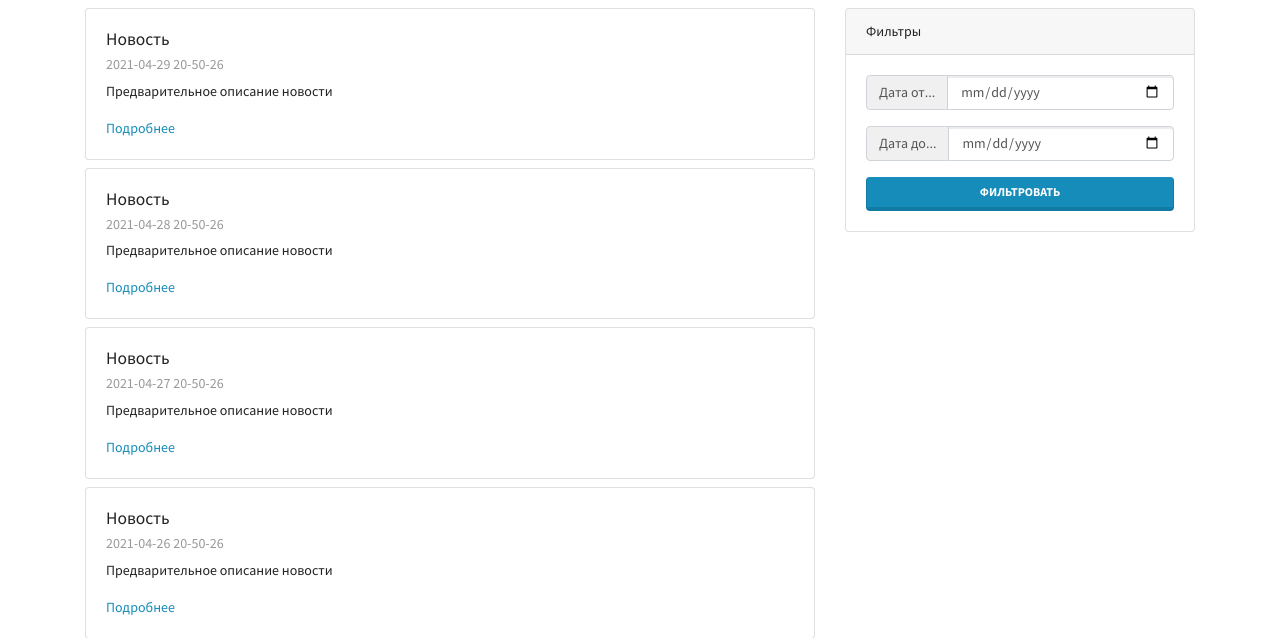
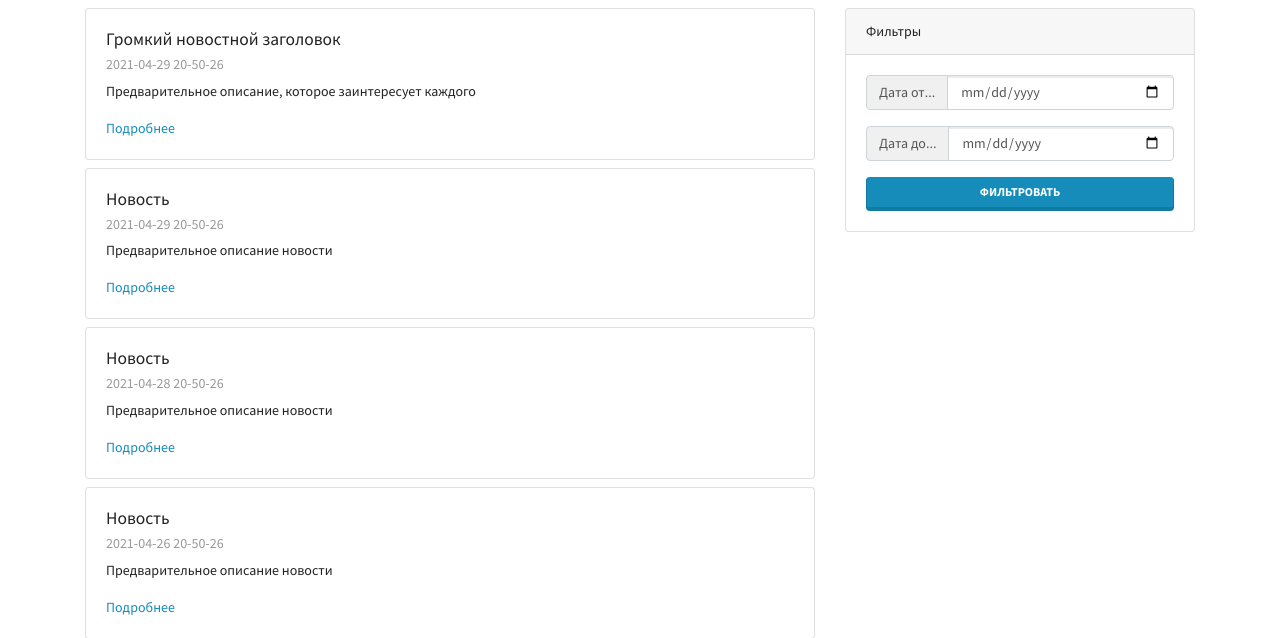
Before and after one commit to dmbachinin/Django-Framework, a Django app: page /mainapp/news/ in a window 1280 px wide. Shown: the part 77-715 px from the top of the page. Run offline with Django 3.2, Linux system fonts and the light colour scheme; some libraries are stand-ins or nearby versions.

Commit message:
lesson_3 Template's context

```diff
--- a/config/urls.py
+++ b/config/urls.py
@@ -14,9 +14,8 @@ Including another URLconf
     2. Add a URL to urlpatterns:  path('blog/', include('blog.urls'))
 """
 from django.contrib import admin
-from django.urls import path, include
+from django.urls import include, path
 from django.views.generic import RedirectView
-
 
 urlpatterns = [
     path("admin/", admin.site.urls),
--- a/mainapp/templates/mainapp/news.html
+++ b/mainapp/templates/mainapp/news.html
@@ -77,6 +77,14 @@
   <div class="col-lg-8">
 
     <div class="card my-2">
+        <div class="card-body">
+            <h5 class="card-title">{{ news_title }}</h5>
+            <h6 class="card-subtitle mb-2 text-muted">2021-04-29 20-50-26</h6>
+            <p class="card-text">{{ news_preview }}</p>
+            <a href="#" class="card-link">Подробнее</a>
+        </div>
+    </div>
+    <div class="card my-2">
       <div class="card-body">
         <h5 class="card-title">Новость</h5>
         <h6 class="card-subtitle mb-2 text-muted">2021-04-29 20-50-26</h6>
@@ -89,15 +97,6 @@
       <div class="card-body">
         <h5 class="card-title">Новость</h5>
         <h6 class="card-subtitle mb-2 text-muted">2021-04-28 20-50-26</h6>
-        <p class="card-text">Предварительное описание новости</p>
-        <a href="#" class="card-link">Подробнее</a>
-      </div>
-    </div>
-
-    <div class="card my-2">
-      <div class="card-body">
-        <h5 class="card-title">Новость</h5>
-        <h6 class="card-subtitle mb-2 text-muted">2021-04-27 20-50-26</h6>
         <p class="card-text">Предварительное описание новости</p>
         <a href="#" class="card-link">Подробнее</a>
       </div>
--- a/mainapp/views.py
+++ b/mainapp/views.py
@@ -7,6 +7,16 @@ class MainPageView(TemplateView):
 
 class NewsPageView(TemplateView):
     template_name = "mainapp/news.html"
+
+    def get_context_data(self, **kwargs):
+        # Get all previous data
+        context = super().get_context_data(**kwargs)
+        # Create your own data
+        context["news_title"] = "Громкий новостной заголовок"
+        context[
+            "news_preview"
+        ] = "Предварительное описание, которое заинтересует каждого"
+        return context
 
 
 class CoursesPageView(TemplateView):
```
